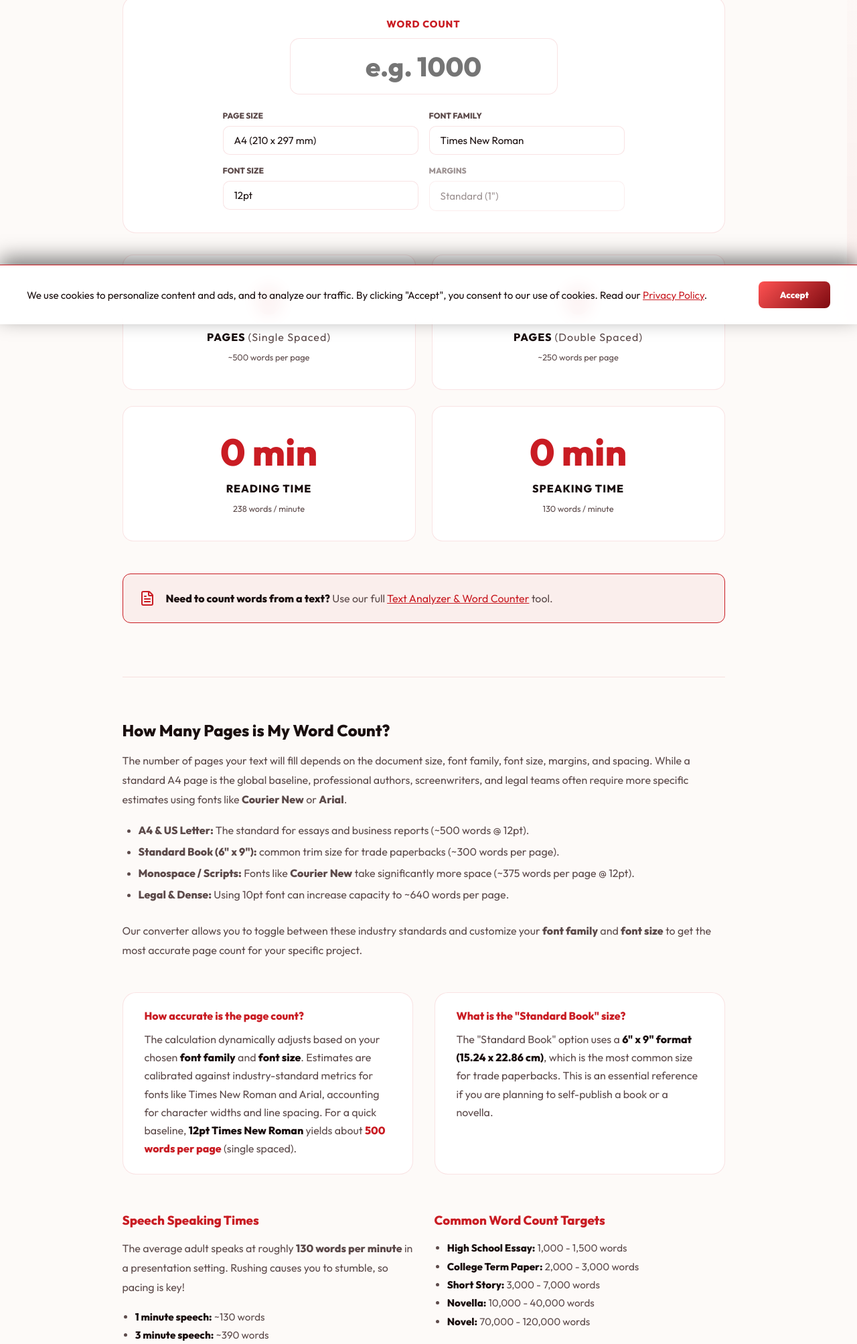
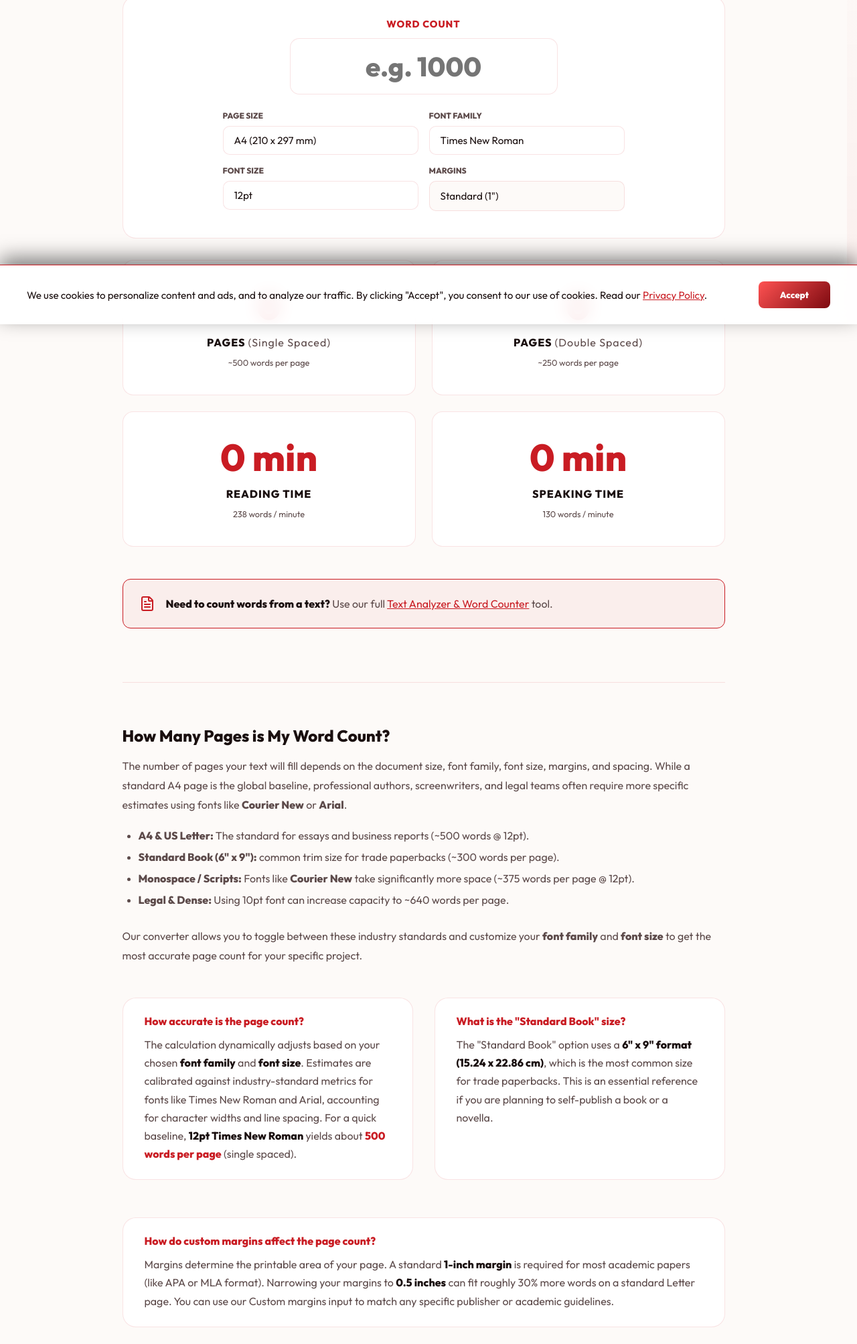
Before and after one commit to pasihaka/handlekit.com, a Flask app: page /words-to-pages in a window 1280 px wide. Shown: the part 316-2322 px from the top of the page at 67% size. Run offline with Flask 3, Linux system fonts and the light colour scheme; some libraries are stand-ins or nearby versions.

Commit message:
feat: add dynamic margin calculations to words to pages converter

```diff
--- a/static/sitemap.xml
+++ b/static/sitemap.xml
@@ -122,7 +122,7 @@
     </url>
     <url>
         <loc>https://handlekit.com/words-to-pages</loc>
-        <lastmod>2026-04-24</lastmod>
+        <lastmod>2026-08-28</lastmod>
         <changefreq>monthly</changefreq>
         <priority>0.9</priority>
     </url>
--- a/templates/words_to_pages.html
+++ b/templates/words_to_pages.html
@@ -1,5 +1,5 @@
 {% set title = "Words to Pages Converter & Speaking Time Calculator | HandleKit" %}
-{% set description = "Instantly convert word counts to pages with custom fonts (Arial, Times New Roman, Courier) and font sizes (10pt-16pt). Calculate exact reading and speaking times." %}
+{% set description = "Instantly convert word counts to pages with custom fonts, font sizes, and custom margins. Calculate exact reading and speaking times for any document format." %}
 {% extends "layout.html" %}
 
 {% block head_extra %}
@@ -11,7 +11,7 @@
       "@type": "WebApplication",
       "name": "Words to Pages Converter",
       "alternateName": "Word Count to Pages Calculator",
-      "description": "Instantly convert any word count into pages with custom fonts, font sizes, and layout options. Also calculates reading and speaking times.",
+      "description": "Instantly convert any word count into pages with custom fonts, font sizes, and custom page margins. Also calculates reading and speaking times.",
       "url": "https://handlekit.com/words-to-pages",
       "applicationCategory": "ProductivityApplication",
       "operatingSystem": "Any",
@@ -36,6 +36,14 @@
           "acceptedAnswer": {
             "@type": "Answer",
             "text": "The calculation dynamically adjusts based on your chosen font family and font size. Estimates are calibrated against industry-standard metrics for fonts like Times New Roman and Arial, accounting for character widths and line spacing. For a quick baseline, 12pt Times New Roman yields about 500 words per page (single spaced)."
+          }
+        },
+        {
+          "@type": "Question",
+          "name": "How do custom margins affect the page count?",
+          "acceptedAnswer": {
+            "@type": "Answer",
+            "text": "Margins determine the printable area of your page. A standard 1-inch margin is required for most academic papers. Narrowing your margins to 0.5 inches can fit roughly 30% more words on a standard Letter page. You can use our Custom margins input to match any specific publisher or academic guidelines."
           }
         },
         {
@@ -125,12 +133,20 @@
                     <option value="16">16pt</option>
                 </select>
             </div>
-            <div style="text-align: left; opacity: 0.6; pointer-events: none;">
+            <div style="text-align: left;">
                 <label
                     style="display: block; color: var(--text-sub); margin-bottom: 0.5rem; font-size: 0.75rem; font-weight: 700; text-transform: uppercase;">Margins</label>
-                <div
-                    style="background: rgba(255,255,255,0.02); border: 1px solid var(--border-color); border-radius: 10px; padding: 0.75rem 1rem; color: var(--text-sub); font-size: 0.95rem;">
-                    Standard (1")
+                <select id="margin-select" onchange="calculatePages()"
+                    style="width: 100%; padding: 0.75rem 1rem; border-radius: 10px; border: 1px solid var(--border-color); background: var(--bg-color); color: var(--text-main); font-family: inherit; font-size: 0.95rem; cursor: pointer; margin-bottom: 0.5rem;">
+                    <option value="0.5">Narrow (0.5")</option>
+                    <option value="1.0" selected>Standard (1")</option>
+                    <option value="1.5">Wide (1.5")</option>
+                    <option value="custom">Custom</option>
+                </select>
+                <div id="custom-margin-wrapper" style="display: none; position: relative;">
+                    <input type="number" id="margin-custom" min="0" step="0.1" value="1.0" oninput="calculatePages()"
+                        style="width: 100%; padding: 0.75rem 1rem 0.75rem 2.2rem; border-radius: 10px; border: 1px solid var(--border-color); background: rgba(0,0,0,0.2); color: var(--text-main); font-family: inherit; font-size: 0.95rem;">
+                    <span style="position: absolute; left: 0.8rem; top: 50%; transform: translateY(-50%); color: var(--text-sub); pointer-events: none; font-size: 0.9rem; font-weight: 700;">in</span>
                 </div>
             </div>
         </div>
@@ -220,6 +236,10 @@
                     <strong style="color: var(--text-main);">6" x 9" format (15.24 x 22.86 cm)</strong>, which is the
                     most common size for trade paperbacks. This is an essential reference if you are planning to
                     self-publish a book or a novella.</p>
+            </div>
+            <div class="info-card-premium" style="grid-column: 1 / -1;">
+                <h3 style="color: var(--accent-color); margin-bottom: 0.75rem; font-size: 1rem;">How do custom margins affect the page count?</h3>
+                <p style="color: var(--text-sub); line-height: 1.7; margin: 0;">Margins determine the printable area of your page. A standard <strong style="color: var(--text-main);">1-inch margin</strong> is required for most academic papers (like APA or MLA format). Narrowing your margins to <strong style="color: var(--text-main);">0.5 inches</strong> can fit roughly 30% more words on a standard Letter page. You can use our Custom margins input to match any specific publisher or academic guidelines.</p>
             </div>
             <div class="info-card">
                 <h3 style="color: var(--accent-color); margin-bottom: 1rem;">Speech Speaking Times</h3>
@@ -336,19 +356,53 @@
         '16': 0.62
     };
 
+    const PAGE_DIMENSIONS = {
+        'a4': { w: 8.27, h: 11.69 },
+        'letter': { w: 8.5, h: 11.0 },
+        'book': { w: 6.0, h: 9.0 },
+        'legal': { w: 8.5, h: 14.0 },
+        'a5': { w: 5.83, h: 8.27 }
+    };
+
+    function getPrintableArea(dims, margin) {
+        let w = Math.max(0.1, dims.w - 2 * margin);
+        let h = Math.max(0.1, dims.h - 2 * margin);
+        return w * h;
+    }
+
     function calculatePages() {
         const wordInput = document.getElementById('word-input');
         const pageSize = document.getElementById('page-size').value;
         const fontFamily = document.getElementById('font-family').value;
         const fontSize = document.getElementById('font-size').value;
 
+        const marginSelect = document.getElementById('margin-select').value;
+        let marginVal = 1.0;
+
+        if (marginSelect === 'custom') {
+            document.getElementById('custom-margin-wrapper').style.display = 'block';
+            let val = parseFloat(document.getElementById('margin-custom').value);
+            if (!isNaN(val) && val >= 0) {
+                // Safeguard against absurd values (e.g. margin larger than page width/2)
+                const maxAllowed = Math.min(PAGE_DIMENSIONS[pageSize].w, PAGE_DIMENSIONS[pageSize].h) / 2.0 - 0.5;
+                marginVal = Math.min(Math.max(val, 0), maxAllowed);
+            }
+        } else {
+            document.getElementById('custom-margin-wrapper').style.display = 'none';
+            marginVal = parseFloat(marginSelect);
+        }
+
         const baseConfig = PAGE_CONSTANTS[pageSize];
         const fontFactor = FONT_MULTIPLIERS[fontFamily];
         const sizeFactor = SIZE_MULTIPLIERS[fontSize];
 
+        const standardArea = getPrintableArea(PAGE_DIMENSIONS[pageSize], 1.0);
+        const newArea = getPrintableArea(PAGE_DIMENSIONS[pageSize], marginVal);
+        const marginFactor = newArea / standardArea;
+
         // Derived capacity
-        const effectiveSingle = Math.round(baseConfig.single * fontFactor * sizeFactor);
-        const effectiveDouble = Math.round(baseConfig.double * fontFactor * sizeFactor);
+        const effectiveSingle = Math.round(baseConfig.single * fontFactor * sizeFactor * marginFactor);
+        const effectiveDouble = Math.round(baseConfig.double * fontFactor * sizeFactor * marginFactor);
 
         // Update labels
         document.getElementById('label-single').textContent = `~${effectiveSingle} words per page`;
```
